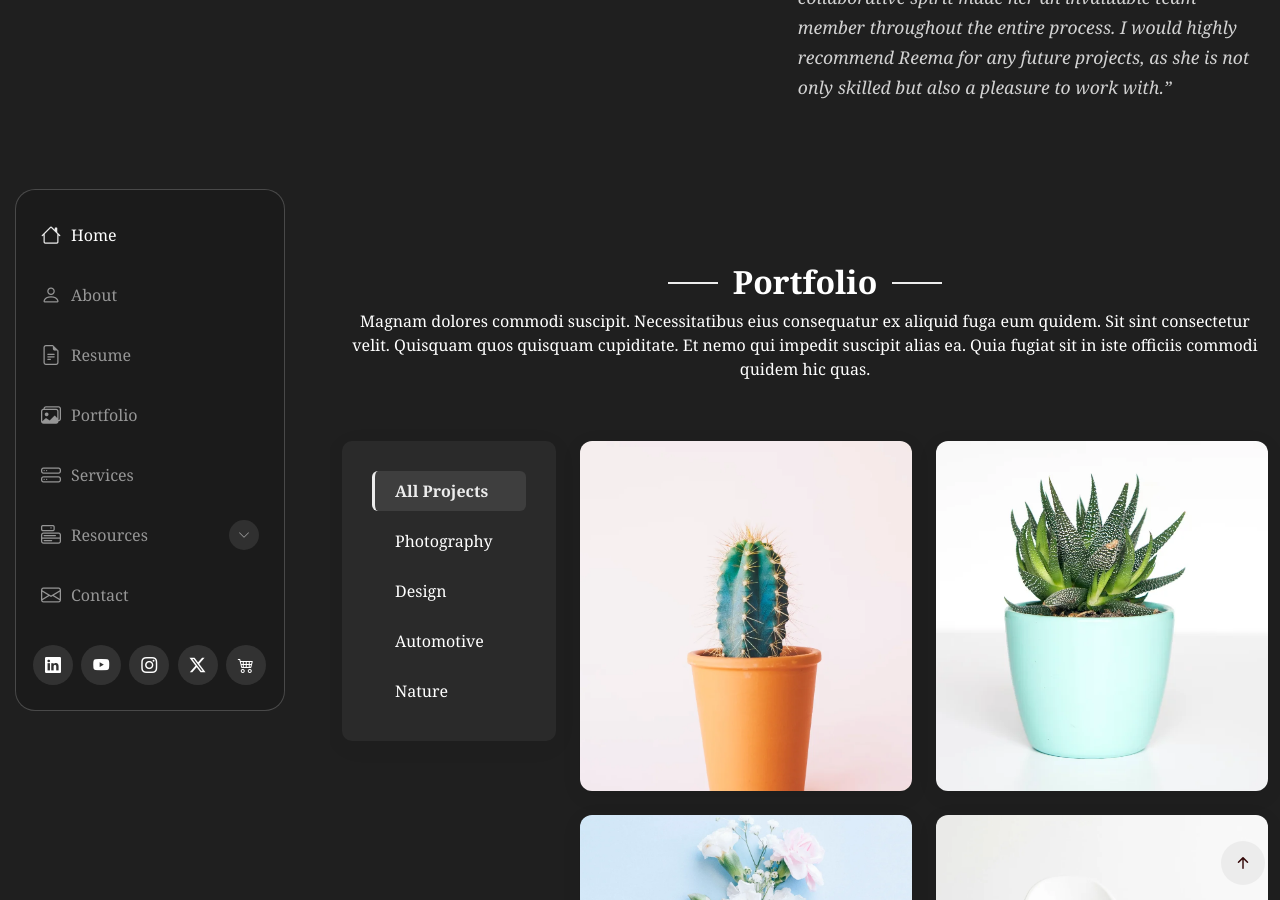
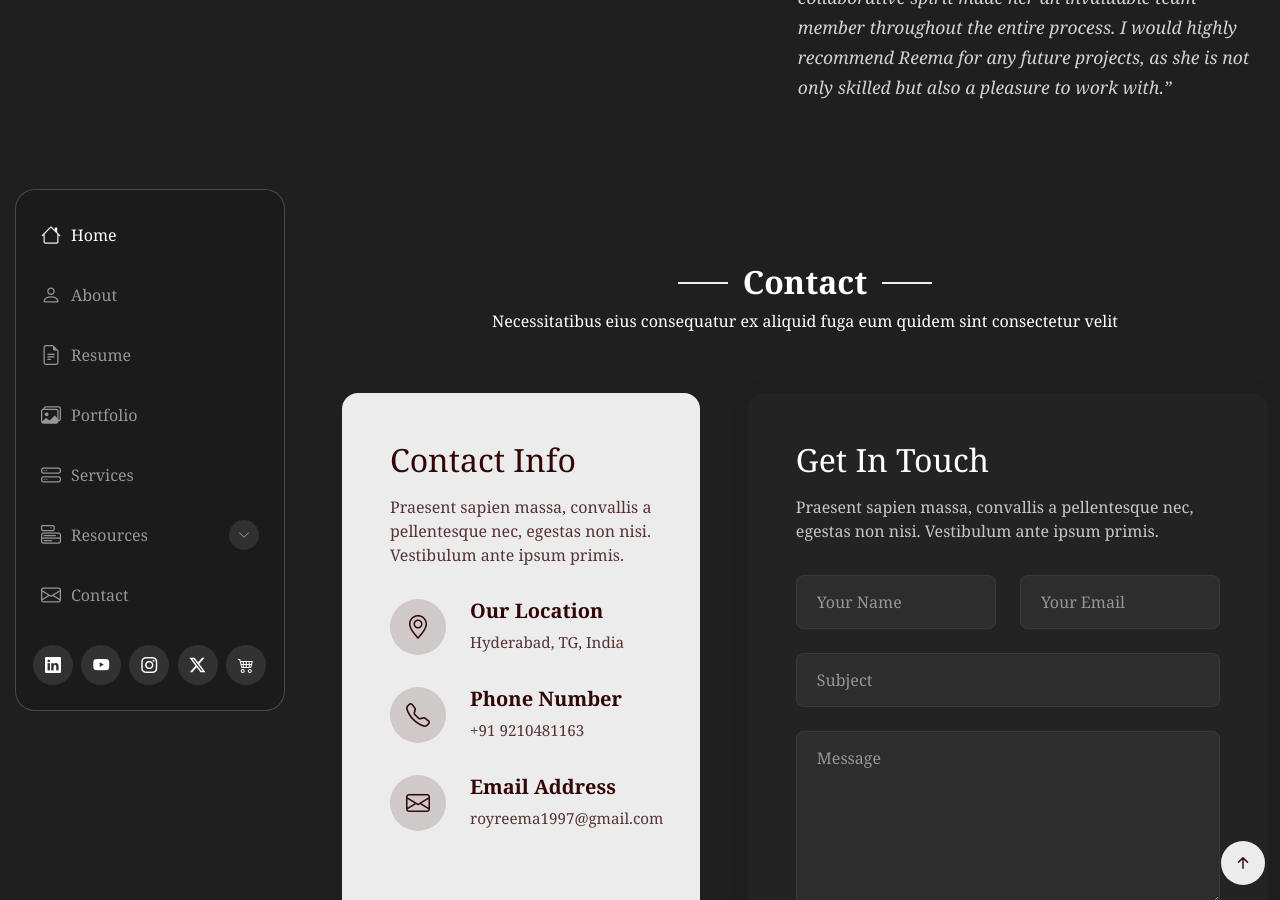
Before and after one commit to iamreemaroy/Reema-Roy, a Jekyll site: the page index.html, which Jekyll copies as it is, in a window 1280 px wide and 900 px high, scrolled down 4983 px. Built offline with Jekyll 4.4.1, drawn with Linux system fonts in a browser that asks for light colours; some of the changed text lies outside the part shown.

Commit message:
Update index.html

```diff
--- a/index.html
+++ b/index.html
@@ -585,109 +585,6 @@
 
     </section><!-- /Skills Section -->
 
-    <!-- Portfolio Section -->
-    <section id="portfolio" class="portfolio section">
-
-      <!-- Section Title -->
-      <div class="container section-title" data-aos="fade-up">
-        <h2>Portfolio</h2>
-        <p>Magnam dolores commodi suscipit. Necessitatibus eius consequatur ex aliquid fuga eum quidem. Sit sint consectetur velit. Quisquam quos quisquam cupiditate. Et nemo qui impedit suscipit alias ea. Quia fugiat sit in iste officiis commodi quidem hic quas.</p>
-      </div><!-- End Section Title -->
-
-      <div class="container" data-aos="fade-up" data-aos-delay="100">
-
-        <div class="isotope-layout" data-default-filter="*" data-layout="masonry" data-sort="original-order">
-
-          <div class="row">
-            <div class="col-lg-3 filter-sidebar">
-              <div class="filters-wrapper" data-aos="fade-right" data-aos-delay="150">
-                <ul class="portfolio-filters isotope-filters">
-                  <li data-filter="*" class="filter-active">All Projects</li>
-                  <li data-filter=".filter-photography">Photography</li>
-                  <li data-filter=".filter-design">Design</li>
-                  <li data-filter=".filter-automotive">Automotive</li>
-                  <li data-filter=".filter-nature">Nature</li>
-                </ul>
-              </div>
-            </div>
-
-            <div class="col-lg-9">
-              <div class="row gy-4 portfolio-container isotope-container" data-aos="fade-up" data-aos-delay="200">
-
-                <div class="col-lg-6 col-md-6 portfolio-item isotope-item filter-photography">
-                  <div class="portfolio-wrap">
-                    <img src="assets/img/portfolio/portfolio-portrait-1.webp" class="img-fluid" alt="Portfolio Image" loading="lazy">
-                    <div class="portfolio-info">
-                      <div class="content">
-                        <span class="category">Photography</span>
-                        <h4>Deccan Chronicle – Digital Transformation</h4>
-                        <div class="portfolio-links">
-                          <a href="assets/img/portfolio/portfolio-portrait-1.webp" class="glightbox" title="Capturing Moments"><i class="bi bi-plus-lg"></i></a>
-                          <a href="portfolio-details.html" title="More Details"><i class="bi bi-arrow-right"></i></a>
-                        </div>
-                      </div>
-                    </div>
-                  </div>
-                </div><!-- End Portfolio Item -->
-
-                <div class="col-lg-6 col-md-6 portfolio-item isotope-item filter-design">
-                  <div class="portfolio-wrap">
-                    <img src="assets/img/portfolio/portfolio-2.webp" class="img-fluid" alt="Portfolio Image" loading="lazy">
-                    <div class="portfolio-info">
-                      <div class="content">
-                        <span class="category">Web Design</span>
-                        <h4>MMR Real Estate</h4>
-                        <div class="portfolio-links">
-                          <a href="assets/img/portfolio/portfolio-2.webp" class="glightbox" title="Woodcraft Design"><i class="bi bi-plus-lg"></i></a>
-                          <a href="portfolio-details.html" title="More Details"><i class="bi bi-arrow-right"></i></a>
-                        </div>
-                      </div>
-                    </div>
-                  </div>
-                </div><!-- End Portfolio Item -->
-
-                <div class="col-lg-6 col-md-6 portfolio-item isotope-item filter-automotive">
-                  <div class="portfolio-wrap">
-                    <img src="assets/img/portfolio/portfolio-portrait-2.webp" class="img-fluid" alt="Portfolio Image" loading="lazy">
-                    <div class="portfolio-info">
-                      <div class="content">
-                        <span class="category">Automotive</span>
-                        <h4>HPBL News</h4>
-                        <div class="portfolio-links">
-                          <a href="assets/img/portfolio/portfolio-portrait-2.webp" class="glightbox" title="Classic Beauty"><i class="bi bi-plus-lg"></i></a>
-                          <a href="portfolio-details.html" title="More Details"><i class="bi bi-arrow-right"></i></a>
-                        </div>
-                      </div>
-                    </div>
-                  </div>
-                </div><!-- End Portfolio Item -->
-
-                <div class="col-lg-6 col-md-6 portfolio-item isotope-item filter-nature">
-                  <div class="portfolio-wrap">
-                    <img src="assets/img/portfolio/portfolio-portrait-4.webp" class="img-fluid" alt="Portfolio Image" loading="lazy">
-                    <div class="portfolio-info">
-                      <div class="content">
-                        <span class="category">Nature</span>
-                        <h4>NCR Today</h4>
-                        <div class="portfolio-links">
-                          <a href="assets/img/portfolio/portfolio-portrait-4.webp" class="glightbox" title="Natural Growth"><i class="bi bi-plus-lg"></i></a>
-                          <a href="portfolio-details.html" title="More Details"><i class="bi bi-arrow-right"></i></a>
-                        </div>
-                      </div>
-                    </div>
-                  </div>
-                </div><!-- End Portfolio Item -->
-
-              </div><!-- End Portfolio Container -->
-            </div>
-          </div>
-
-        </div>
-
-      </div>
-
-    </section><!-- /Portfolio Section -->
-
     <!-- Contact Section -->
     <section id="contact" class="contact section">
 
```
Also changed, not shown: other parts of index.html (+1 -1 lines).
